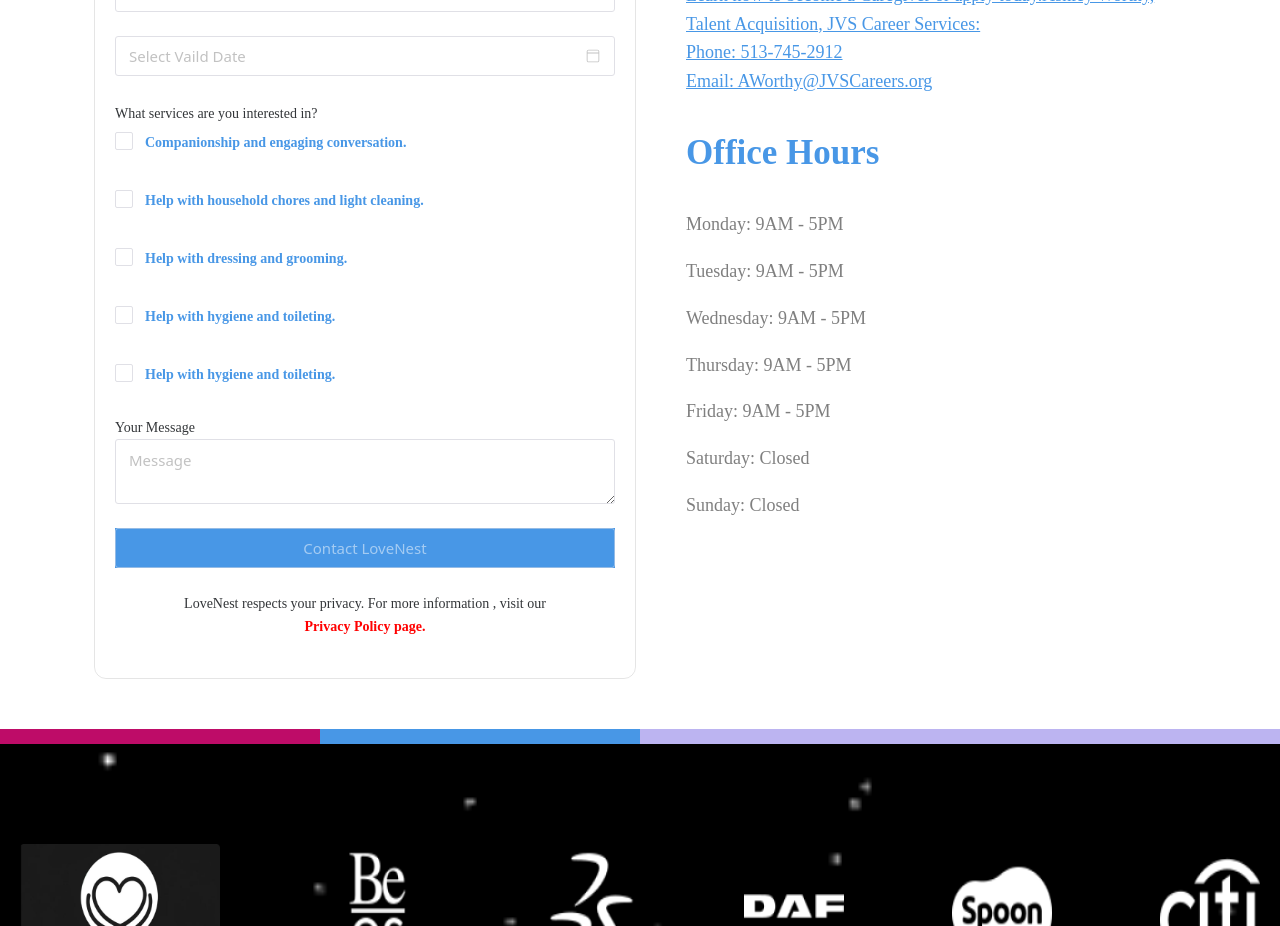
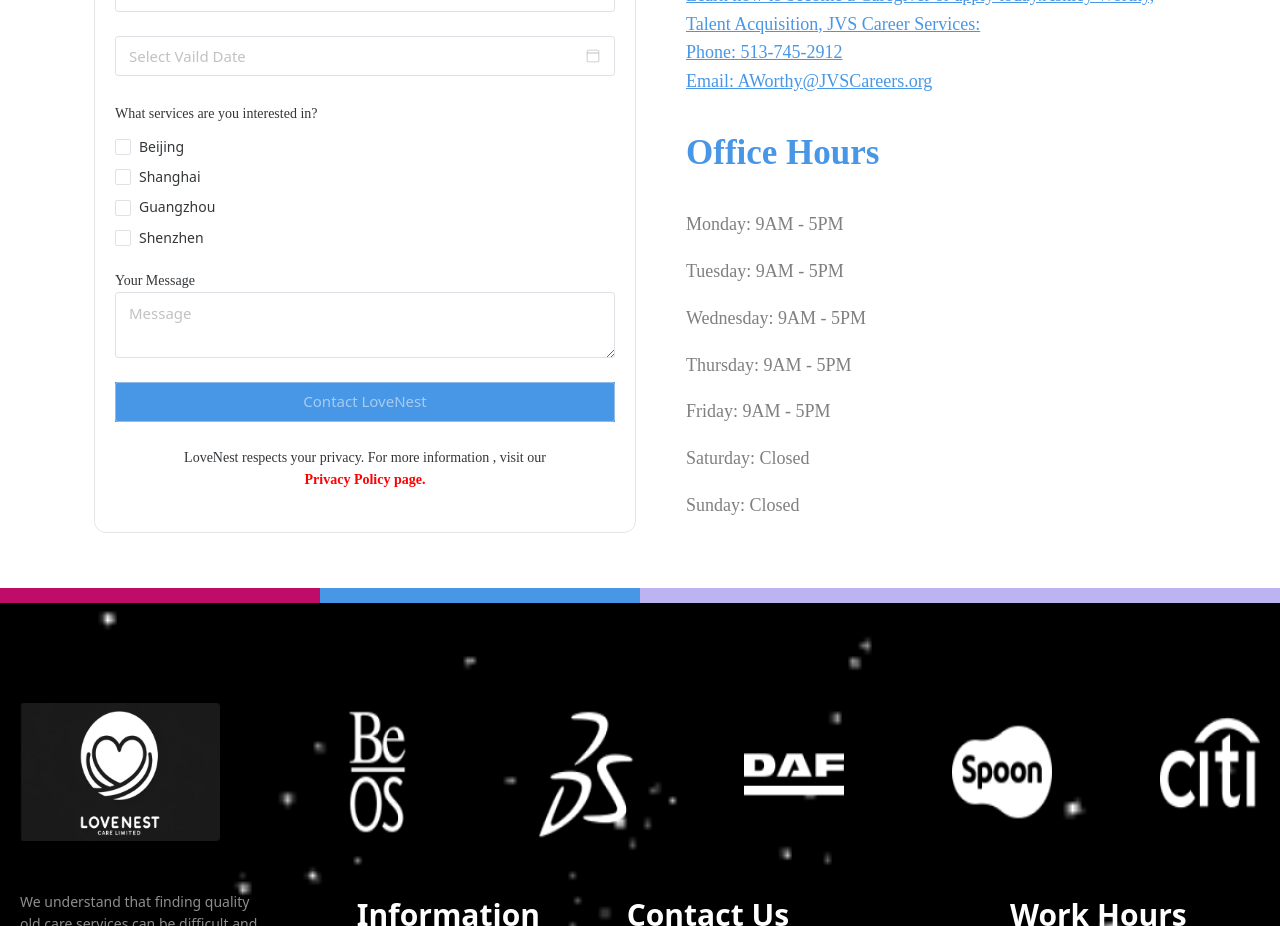
Before and after one commit to harrisonasegu/lovenestapp, a Vue app: page /Free-assessment in a window 1280 px wide. Shown: the part 1260-2186 px from the top of the page. Built offline with nearby package versions, Linux system fonts and the light colour scheme.

Commit message:
Current Updates

```diff
--- a/src/stores/modules/formSubmission.ts
+++ b/src/stores/modules/formSubmission.ts
@@ -6,10 +6,13 @@ import { useResponseMessageStore } from '../common/responseMessage'
 
 import type { ContactUs_Interface } from '@/interface/formSubmission'
 
+import type { RequestFreeAssessment_Interface } from '@/interface/formSubmission'
+
 const { updateResponse } = useResponseMessageStore()
 
 export const useFormSubmisionStore = defineStore('formSubmision', () => {
   // actions
+  // For Contact Us
   async function ContactUs(payload: ContactUs_Interface) {
     return await request.post('ContactUs/SubmitContactUs', payload)
       .then(response => {
@@ -53,7 +56,53 @@ export const useFormSubmisionStore = defineStore('formSubmision', () => {
       })
     }
 
+    // For Request Free Assessment
+    async function RequestFreeAssessment(payload: RequestFreeAssessment_Interface) {
+      return await request.post('Consultation/SubmitConsultation', payload)
+        .then(response => {
+          const responseData = response.data
+          const { responseCode, responseMessage } = responseData
+
+          switch (responseCode) {
+            // successful
+            case '00':
+              // update notification
+              updateResponse('Request Free Assessment', 'success', responseMessage)
+              break
+
+            // failed
+            default:
+              // update notification
+              updateResponse('Request Free Assessment', 'error', responseMessage)
+              break
+          }
+
+          return responseData
+        })
+        .catch(error => {
+          const errorMessagesObj = error?.response.data?.errors
+          const serverErrorMessage = error.message
+
+          const errorMessages_: string[] = []
+
+          for (const key in errorMessagesObj) {
+            if (Object.prototype.hasOwnProperty.call(errorMessagesObj, key)) {
+              const errorMessagesObjValue = errorMessagesObj[key]
+
+              errorMessages_.push(errorMessagesObjValue[0])
+            }
+          }
+
+          // update notification
+          updateResponse('Contact Us', 'error', (errorMessages_.length ? errorMessages_.join() : serverErrorMessage))
+
+          return error
+        })
+      }
+
+
     return {
-      ContactUs
+      ContactUs,
+      RequestFreeAssessment
     }
   })
--- a/src/views/RequestFreeAssessment.vue
+++ b/src/views/RequestFreeAssessment.vue
@@ -11,6 +11,7 @@ import {
   NFormItem,
   NInput,
   NCheckbox,
+  NCheckboxGroup,
   NSpace,
   NSelect,
   NDatePicker
@@ -26,19 +27,23 @@ import type {
 import { useResponseNotification } from '@/composables/responseNotification'
 
 import { useResponseMessageStore } from '@/stores/common/responseMessage'
-import { useAuthenticationStore } from '@/stores/modules/authentication'
+
+import { useFormSubmisionStore } from '@/stores/modules/formSubmission'
 
 import { InputRegex } from '@/utils/regex/validations';
 
 const route = useRoute()
 const router = useRouter()
 
+const  cities = ref(null)
+
 const routeName = route.name as string
 
 const notification = useNotification()
 
 const responseMessageStore = useResponseMessageStore()
-const userStore = useAuthenticationStore()
+
+const formSubmisionStore = useFormSubmisionStore()
 
 const isLoading = ref<boolean>(false)
 const timePicker = ref()
@@ -50,8 +55,10 @@ const model = reactive({
   lastName: '',
   email: '',
   phoneNumber: '',
-  timePicker: '',
+  consultationDate: '',
   customerAddress: '',
+  message: '',
+  preferredServices: "",
   termsAndConditions: false
 })
 
@@ -60,8 +67,10 @@ const inputRequired = computed(() => (
   model.lastName === '' ||
   model.email === '' ||
   model.phoneNumber === '' ||
-  model.timePicker === '' ||
+  model.consultationDate === '' ||
   model.customerAddress === '' ||
+  model.preferredServices === '' ||
+  model.message === '' ||
   !model.termsAndConditions
 ))
 
@@ -146,37 +155,20 @@ function handleValidateButtonClick(e: MouseEvent) {
       // loading state
       loadingState(true)
 
-      // proceed to sign up
-      // userStore.AddNewCustomer({
-      //   firstname: model.firstName,
-      //   lastname: model.lastName,
+      // formSubmisionStore.RequestFreeAssessment({
+      //   name: `${model.firstName} ${model.lastName}`,
       //   email: model.email,
-      //   phoneNo: model.phoneNumber,
-      //   customerAddress: model.customerAddress,
-      //   acceptTerms: model.termsAndConditions
+      //   phoneNumber: model.phoneNumber,
+      //   consultationDate: model.consultationDate,
+      //   // preferredServices: [{
+      //   //   option1: model.option1
+      //   //   option2: model.option2
+      //   //   option3
+      //   //   option4
+      //   //   option5
+      //   // }]
+      //   message: model.message,
       // })
-      //   .then(response => {
-      //     const { responseCode } = response
-
-      //     switch (responseCode) {
-      //       // successful registration
-      //       case '00':
-      //         // clear input
-      //         clearInputFields()
-      //         break
-      //     }
-
-      //     // loading state
-      //     loadingState(false)
-      //     // notification
-      //     showNotification(5000)
-      //   })
-      //   .catch(() => {
-      //     // loading state
-      //     loadingState(false)
-      //     // notification
-      //     showNotification(5000)
-      //   })
     }
   )
 }
@@ -295,8 +287,15 @@ const handleSubMenuClick = (event: Event, subMenu: string) => {
                 </n-form-item>
 
                 <span>What services are you interested in?</span>
-
-                <n-form-item>
+                <n-checkbox-group v-model:value="cities">
+                <n-space>
+                  <n-checkbox value="Beijing" label="Beijing" />
+                  <n-checkbox value="Shanghai" label="Shanghai" />
+                  <n-checkbox value="Guangzhou" label="Guangzhou" />
+                  <n-checkbox value="Shenzhen" label="Shenzhen" />
+                  </n-space>
+                </n-checkbox-group>
+                <!-- <n-form-item>
                   <n-space>
                     <n-checkbox size="large" v-model:checked="model.termsAndConditions" :disabled="isLoading" />
                     <div class="t-and-c-container">
@@ -348,7 +347,7 @@ const handleSubMenuClick = (event: Event, subMenu: string) => {
                     </div>
                   </n-space>
 
-                </n-form-item>
+                </n-form-item> -->
 
                 <span>
                   Your Message
@@ -431,7 +430,7 @@ const handleSubMenuClick = (event: Event, subMenu: string) => {
 
     <div class="up-icon">
       <div class="move-up" style="text-align: center">
-        <a href="#toTop" @click.prevent="(e) => handleSubMenuClick(e, 'toTop')">
+        <a href="#toTop" @click.prevent="(e: Event) => handleSubMenuClick(e, 'toTop')">
           <Icon class="icon-image" icon="emojione-monotone:up-arrow" width="50px" height="50px"
             style="color: #4897E6" />
         </a>
@@ -613,7 +612,9 @@ const handleSubMenuClick = (event: Event, subMenu: string) => {
 
                     // terms and conditions
                     .t-and-c-container {
+                    //  border: 3px solid red;
                       span {
+                        // border: 3px solid red;
                         text-decoration: none;
                         font-weight: bold;
                         color: $base-color-1;
@@ -627,6 +628,15 @@ const handleSubMenuClick = (event: Event, subMenu: string) => {
                       color: $base-color;
                     }
                   }
+                }
+
+                &>.n-checkbox-group {
+                  // border: 2px solid red;
+                  width: 150px;
+                  display: flex;
+                  flex-direction: column;
+                  margin-bottom: 20px;
+                  margin-top: 10px;
                 }
 
                 &>.btn-container {
@@ -975,7 +985,9 @@ const handleSubMenuClick = (event: Event, subMenu: string) => {
               padding-right: unset;
 
               // onboarding form
-              // &>div.onboarding-form {}
+              // &>div.onboarding-form {
+              //   border: 3px solid red;
+              // }
 
               // onboarding form footer
               &>div.onboarding-form-footer {
```
Also changed, not shown: src/interface/formSubmission.ts (+15 -0 lines), src/components/contact-us-components/contactUsComponents.vue (line endings or trailing spaces).
